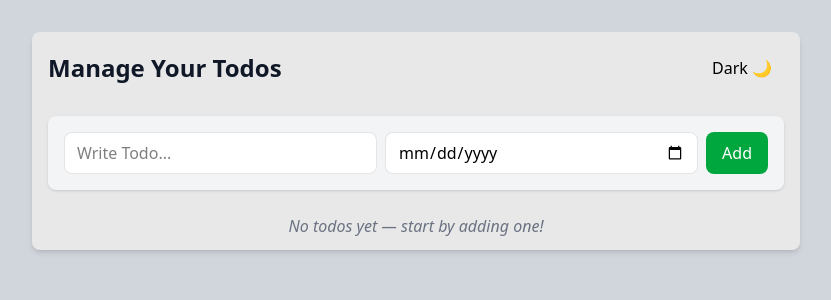
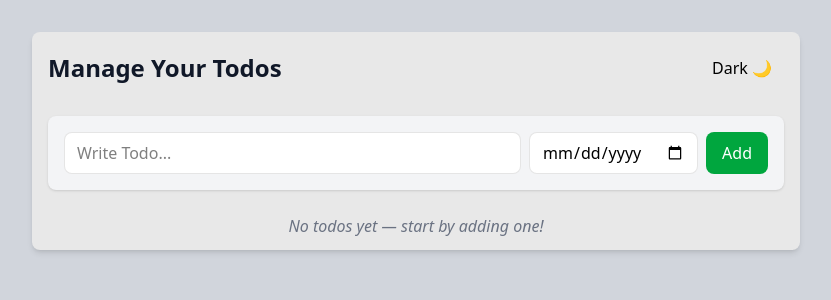
Before and after one commit to ViditTyagi17/todo-app, a React (Vite) app: page / in a window 1280 px wide. Shown: the top 300 px of the page, without its empty margins (224-1055 px from the left). Built offline with nearby package versions, Linux system fonts and the light colour scheme.

Commit message:
chage style

```diff
--- a/src/components/TodoForm.jsx
+++ b/src/components/TodoForm.jsx
@@ -35,7 +35,7 @@ function TodoForm() {
       />
       <input
         type="date"
-        className="flex-1 border border-black/10 rounded-lg px-3 py-2
+        className=" w-full sm:w-auto border border-black/10 rounded-lg px-3 py-2
               outline-none
              bg-white dark:bg-neutral-700
              text-black dark:text-white
```
